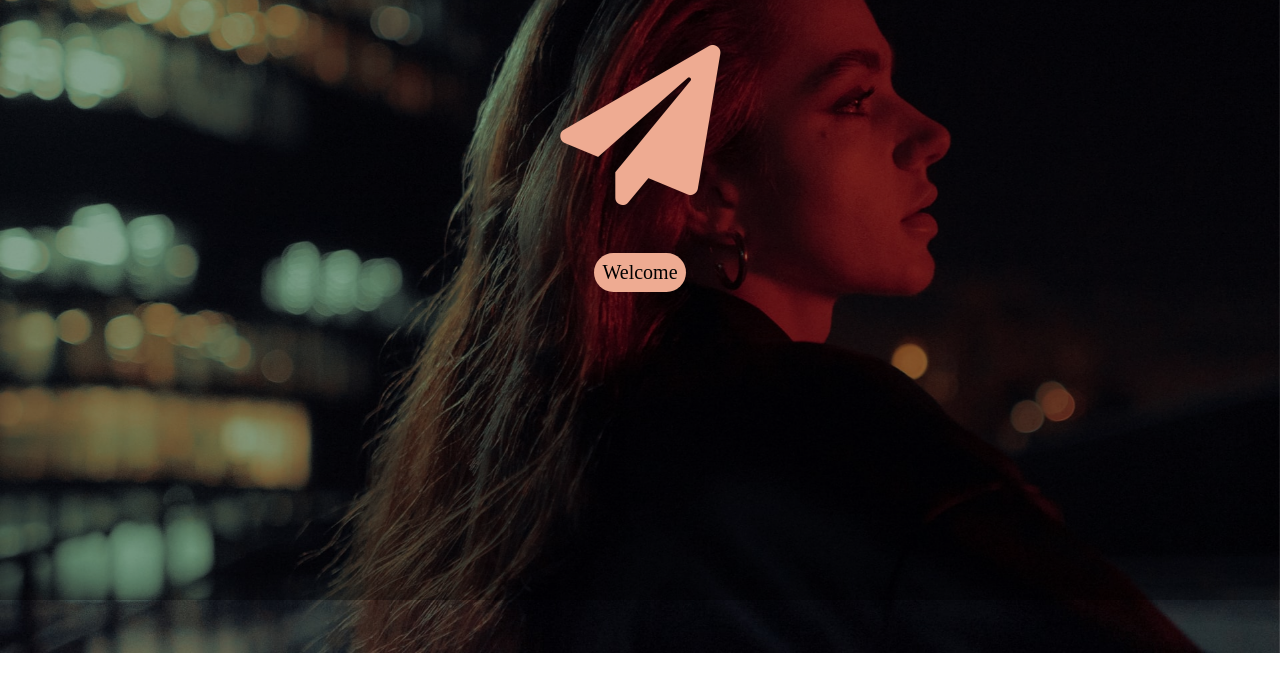
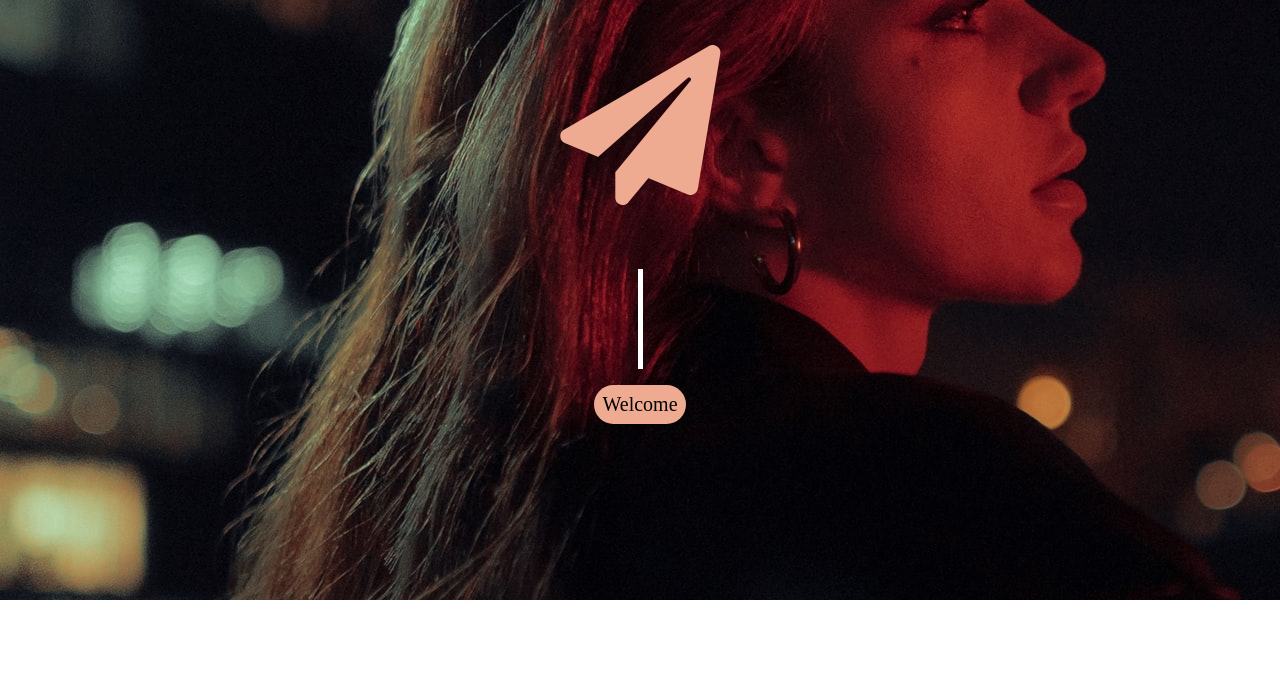
Before and after one commit to SouhailBlmn/GSAP-Training, a plain HTML site: page index.html in a window 1280 px wide. Shown: the part 200-880 px from the top of the page. Before the commit the page ends 800 px from the top, so only its background shows below. Drawn offline with nearby package versions, Linux system fonts and the light colour scheme.

Commit message:
"Added Basic GSAP Page Reveal Animation"

```diff
--- a/Sass/style.scss
+++ b/Sass/style.scss
@@ -2,20 +2,19 @@
 @import "_variables";
 
 
-#bg-vid{
-    width: 100vw;
-    height: auto;
-    z-index: -1;
-    position: fixed;
+body{
+    height: 110vh;
 }
 
 .layer{
-    z-index: 1;
-    background-color: black;
+    background-image: url('../Resources/maksim-istomin-f4aNyqBsv5U-unsplash\ \(1\).jpg');
     width: 100vw;
     height: 100vh;
-    opacity: .3;
-    position: absolute;
+    background-repeat: no-repeat;
+    background-position: center;
+    z-index: -1;
+    position: fixed;
+    color: black;
 }
 
 .container{
@@ -23,6 +22,7 @@
     align-items: center;
     justify-content: center;
     flex-direction: column;
+    z-index: 999;
 
     nav{
         margin-top: 2rem;
@@ -32,7 +32,7 @@
         display: flex;
         justify-content: space-between;
         width: 90vw;
-        //visibility: hidden;
+        visibility: hidden;
 
         span{
             color: rgb(238, 171, 146);
@@ -55,7 +55,7 @@
         color: white;
         text-align: center;
         padding: 1rem;
-        //visibility: hidden;
+        visibility: hidden;
 
     }
     i{
@@ -64,7 +64,7 @@
         margin-top: 2rem;
         margin-bottom: 2rem;
         z-index: 999;
-        //visibility: hidden;
+        visibility: hidden;
 
     }
 
@@ -76,7 +76,17 @@
         border: transparent;
         border-radius: 25px;
         z-index: 999;
-        //visibility: hidden;
+        visibility: hidden;
 
     }
 }
+
+
+.line{
+    display: block;
+    width: 5px;
+    background-color: white;
+    height: 10px;
+    visibility: hidden;
+    margin: 1rem;
+}
--- a/app.js
+++ b/app.js
@@ -0,0 +1,18 @@
+var navBar=document.querySelector('nav');
+var headerTitle=document.querySelector('h1');
+var icon=document.querySelector('i');
+var button=document.querySelector('button');
+var line = document.querySelector('.line');
+
+start_animation = function (){
+    const TL = gsap.timeline();
+
+    TL
+    .from(headerTitle,{autoAlpha:0,x:-300,delay:0.5})
+    .from(icon,{autoAlpha:0,y:200,x:-500},'-=0.3')
+    .to(line,{autoAlpha:1,height:100})
+    .from(navBar,{autoAlpha:0,y:-100,stagger:1})
+    .from(button,{autoAlpha:0,y:300,delay:1})
+}
+
+window.addEventListener('load',start_animation);
--- a/index.html
+++ b/index.html
@@ -10,11 +10,7 @@
 </head>
 <body>
 
-    <img id="bg-vid" src="./Resources/maksim-istomin-f4aNyqBsv5U-unsplash (1).jpg">
-
-
-    <div class="layer"></div>
-
+<div class="layer"></div>
 
 <div class="container">
     <nav>
@@ -33,6 +29,8 @@
 
     <i class="fas fa-paper-plane fa-10x"></i>
 
+<div class="line"></div>
+
     <button>Welcome</button>
 </div>
 
```
Also changed, not shown: style.css, style.min.css.
